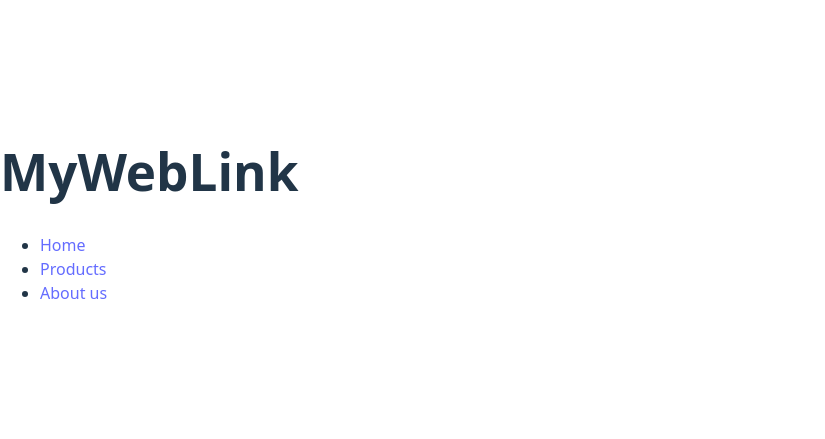
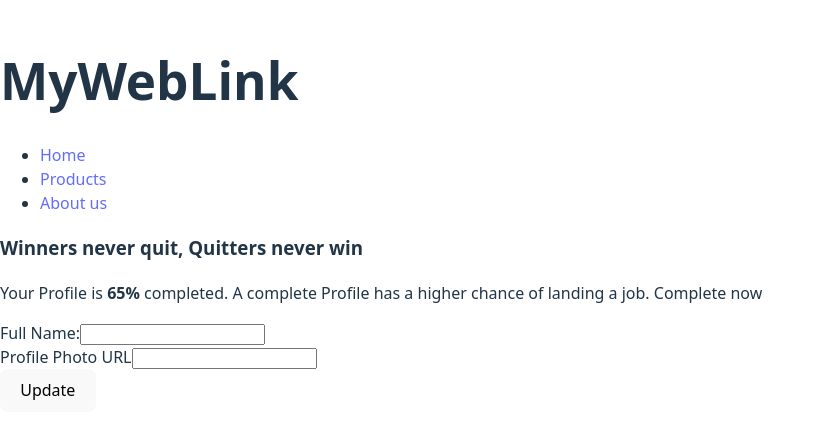
Before and after one commit to ajayygurjar/Expense--Tracker, a React (Vite) app: page /profile in a window 1280 px wide. Shown: the part 185-624 px from the top of the page, without its empty margins (0-825 px from the left). Built offline with nearby package versions, Linux system fonts and the light colour scheme.

Commit message:
updating profile

```diff
--- a/package.json
+++ b/package.json
@@ -11,6 +11,7 @@
   },
   "dependencies": {
     "axios": "^1.8.3",
+    "expense-tracker": "file:",
     "react": "^19.0.0",
     "react-dom": "^19.0.0",
     "react-router-dom": "^7.3.0"
--- a/src/Pages/Profile.jsx
+++ b/src/Pages/Profile.jsx
@@ -1,9 +1,83 @@
+import React, { useState } from "react";
+import useAuth from "../store/auth-context";  // Custom hook to manage authentication context
+import axios from "axios";
 
+const API_KEY = `AIzaSyDmSv7uTvH1Dsz9pWQEa9-BztI1xV9F4H0`;
+const UPDATE_PROFILE_URL = `https://identitytoolkit.googleapis.com/v1/accounts:update?key=${API_KEY}`;
 
+const Profile = () => {
+  const [displayName, setDisplayName] = useState("");
+  const [photoUrl, setPhotoUrl] = useState("");
 
-const Profile=()=>{
-    return<>
-    </>
-}
+  const { token } = useAuth();  // Getting the token from the AuthContext
+
+  const handleProfileSubmit = async (event) => {
+    event.preventDefault();
+
+    const profileData = {
+      idToken: token,  // Send the authentication token to identify the user
+      displayName: displayName,  // New display name to update
+      photoUrl: photoUrl,  // New photo URL to update
+      returnSecureToken: true,  // Request to return a new token (optional)
+    };
+
+    try {
+      const response = await axios.post(UPDATE_PROFILE_URL, profileData);  // Send the POST request
+      console.log(response.data);  // Log the response data to see if it's successful
+
+      // Optionally, you can handle the response data here, like saving the new token or redirecting the user
+    } catch (error) {
+      console.log("Error updating profile:", error);  // Handle error if the request fails
+    }
+  };
+
+  return (
+    <div>
+      <div>
+        <h3>Winners never quit, Quitters never win</h3>
+        <div>
+          <p>
+            Your Profile is <strong>65%</strong> completed. A complete Profile
+            has a higher chance of landing a job.{" "}
+            <span>Complete now</span>
+          </p>
+        </div>
+      </div>
+
+      <div>
+        <form onSubmit={handleProfileSubmit}>
+          <section>
+            <div>
+              <label htmlFor="name">Full Name:</label>
+              <input
+                id="name"
+                name="name"
+                type="text"
+                value={displayName}
+                onChange={(e) => setDisplayName(e.target.value)}
+                required
+              />
+            </div>
+            <div>
+              <label htmlFor="photoUrl">Profile Photo URL</label>
+              <input
+                id="photoUrl"
+                name="photoUrl"
+                type="url"
+                value={photoUrl}
+                onChange={(e) => setPhotoUrl(e.target.value)}
+                required
+              />
+            </div>
+          </section>
+
+          <div>
+            <button type="submit">Update</button>
+          </div>
+        </form>
+      </div>
+    </div>
+  );
+};
 
 export default Profile;
--- a/src/components/Auth/AuthForm.jsx
+++ b/src/components/Auth/AuthForm.jsx
@@ -1,7 +1,7 @@
 import React, { useState } from "react";
 import axios from "axios";
 import Input from "../UI/Input";
-import Home from "../../Pages/Home";
+//import Home from "../../Pages/Home";
 import { useNavigate } from "react-router-dom";
 import useAuth from "../../store/auth-context";
 
@@ -17,7 +17,7 @@ const AuthForm = () => {
   const [isErrorVisible, setIsErrorVisible] = useState(false);
 
   const naviateTo = useNavigate();//Navigation
-  const {handleLogin}=useAuth();
+  const {handleLogIn}=useAuth();
 
   const API_KEY = `AIzaSyDmSv7uTvH1Dsz9pWQEa9-BztI1xV9F4H0`;
   const SIGNUP_URL = `https://identitytoolkit.googleapis.com/v1/accounts:signUp?key=${API_KEY}`;
@@ -47,7 +47,9 @@ const AuthForm = () => {
     if (!isSignUp) {
       try {
         const response = await axios.post(SIGNIN_URL, userAuthData);
-        console.log(response.data);
+        //console.log(response.data);
+        handleLogIn(response.data.idToken, email);
+        //console.log(response.data.idToken)
         setEmail("");
         setPassword("");
         naviateTo('/home',{replace:true});//navigate to home page
--- a/src/store/auth-context.jsx
+++ b/src/store/auth-context.jsx
@@ -4,19 +4,24 @@ import React,{useContext, useState} from 'react';
  const AuthContext = React.createContext();
 
  export const AuthProvider = ({ children }) => {
+    const [email,setEmail]=useState('')
 
     const [token,setToken]=useState(localStorage.getItem('token')||null);
     const isLoggedIn=!!token;
 
-    const handleLogIn=(token)=>{
+    const handleLogIn=(token,email)=>{
         setToken(token);
+        localStorage.setItem('token',token)
+        setEmail(email)
+        localStorage.setItem('email',email)
+        //console.log(token)
     }
 
 
 
 
  	const context = {
-        token,isLoggedIn,handleLogIn
+        token,isLoggedIn,handleLogIn,email
     };
 
 
```
Also changed, not shown: 1 other file (tests, documents, lock files or other folders).
